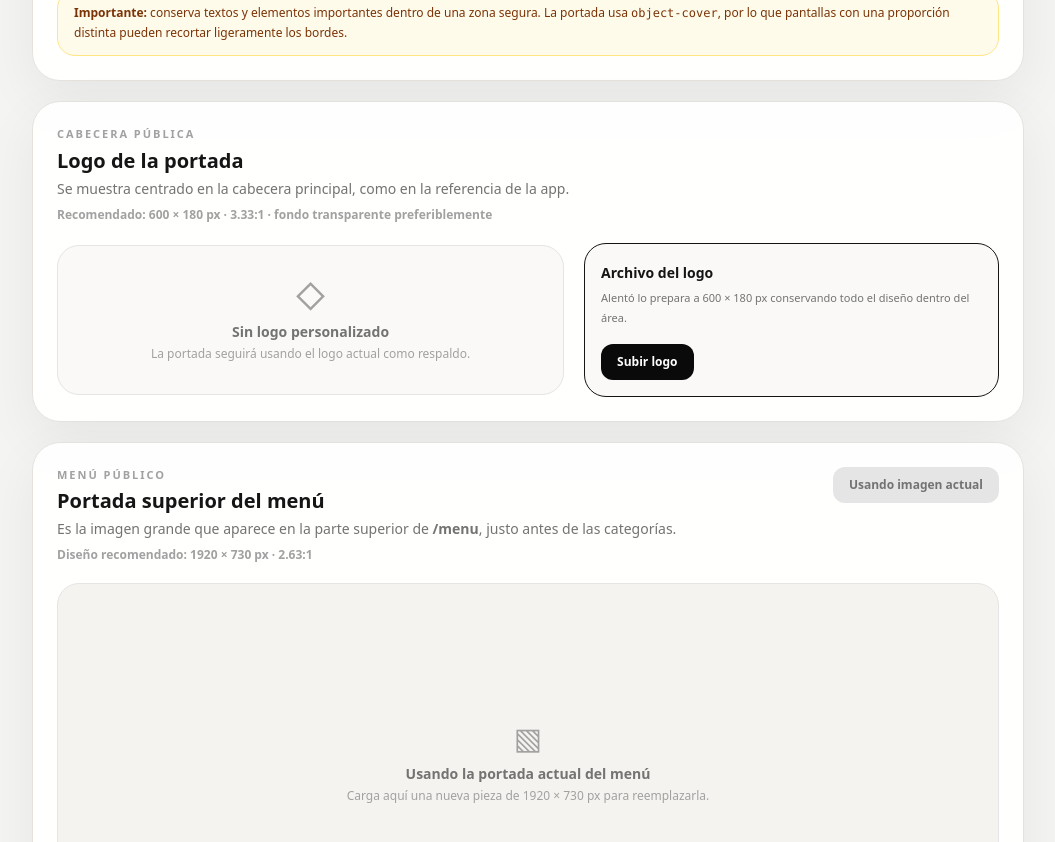
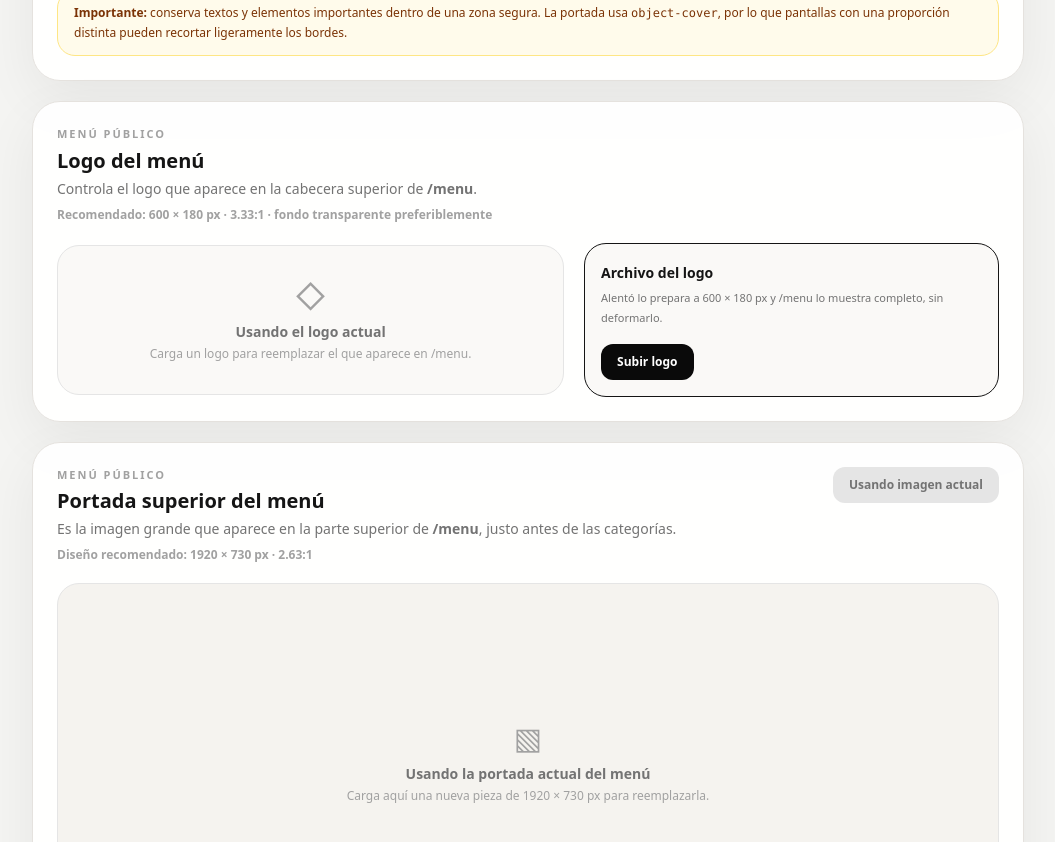
Before and after one commit to alentopizza/alento-app, a Next.js app: page /personalizacion in a window 1280 px wide. Shown: the part 1040-1882 px from the top of the page, without its empty margins (224-1279 px from the left). Built offline with nearby package versions, Linux system fonts and the light colour scheme; no server answers; the database is empty.

Commit message:
refine: make logo control specific to public menu

```diff
--- a/src/app/personalizacion/page.tsx
+++ b/src/app/personalizacion/page.tsx
@@ -471,10 +471,10 @@ export default function PersonalizationPage() {
 
         <section className="alento-card rounded-[28px] p-5 md:p-6">
           <div>
-            <p className="text-[11px] font-bold uppercase tracking-[0.18em] text-neutral-400">Cabecera pública</p>
-            <h2 className="mt-1 text-xl font-black">Logo de la portada</h2>
+            <p className="text-[11px] font-bold uppercase tracking-[0.18em] text-neutral-400">Menú público</p>
+            <h2 className="mt-1 text-xl font-black">Logo del menú</h2>
             <p className="mt-1 text-sm text-neutral-500">
-              Se muestra centrado en la cabecera principal, como en la referencia de la app.
+              Controla el logo que aparece en la cabecera superior de <b>/menu</b>.
             </p>
             <p className="mt-2 text-xs font-bold text-neutral-400">
               Recomendado: 600 × 180 px · 3.33:1 · fondo transparente preferiblemente
@@ -484,12 +484,12 @@ export default function PersonalizationPage() {
           <div className="mt-5 grid gap-5 lg:grid-cols-[1.1fr_.9fr] lg:items-center">
             <div className="flex min-h-[150px] items-center justify-center rounded-[22px] border border-neutral-200 bg-[#faf9f7] p-6">
               {settings.brand.logoUrl ? (
-                <img src={settings.brand.logoUrl} alt="Logo público Alentó Pizza" className="max-h-[90px] w-full max-w-[360px] object-contain" />
+                <img src={settings.brand.logoUrl} alt="Logo del menú Alentó Pizza" className="max-h-[90px] w-full max-w-[360px] object-contain" />
               ) : (
                 <div className="text-center text-neutral-400">
                   <div className="text-3xl">◇</div>
-                  <b className="mt-2 block text-sm text-neutral-500">Sin logo personalizado</b>
-                  <span className="mt-1 block text-xs">La portada seguirá usando el logo actual como respaldo.</span>
+                  <b className="mt-2 block text-sm text-neutral-500">Usando el logo actual</b>
+                  <span className="mt-1 block text-xs">Carga un logo para reemplazar el que aparece en /menu.</span>
                 </div>
               )}
             </div>
@@ -497,7 +497,7 @@ export default function PersonalizationPage() {
             <div className="rounded-[22px] border bg-[#faf9f7] p-4">
               <b className="text-sm">Archivo del logo</b>
               <p className="mt-1 text-[11px] leading-5 text-neutral-500">
-                Alentó lo prepara a 600 × 180 px conservando todo el diseño dentro del área.
+                Alentó lo prepara a 600 × 180 px y /menu lo muestra completo, sin deformarlo.
               </p>
 
               <div className="mt-4 flex flex-wrap gap-2">
@@ -521,7 +521,7 @@ export default function PersonalizationPage() {
                     })}
                     className="rounded-xl border border-red-200 bg-white px-4 py-2.5 text-xs font-black text-red-600"
                   >
-                    Quitar logo
+                    Usar logo actual
                   </button>
                 )}
               </div>
```
